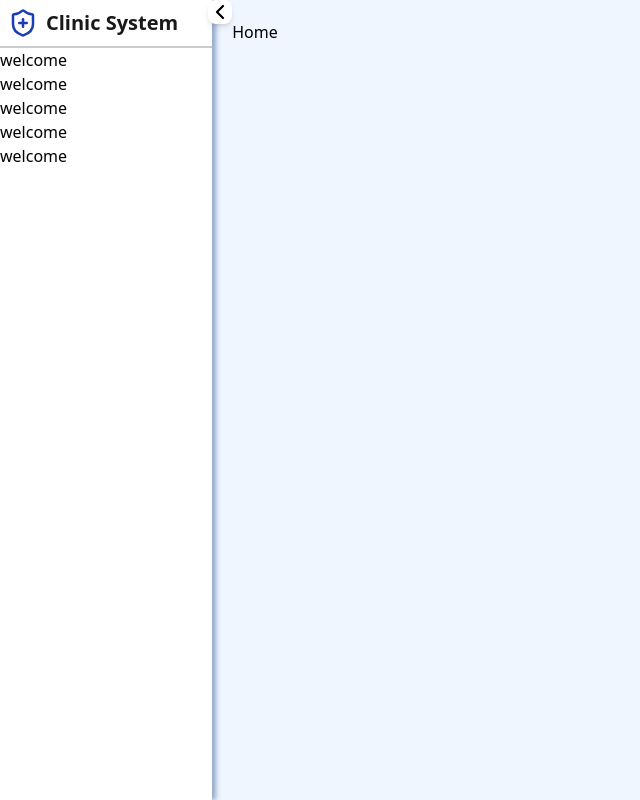
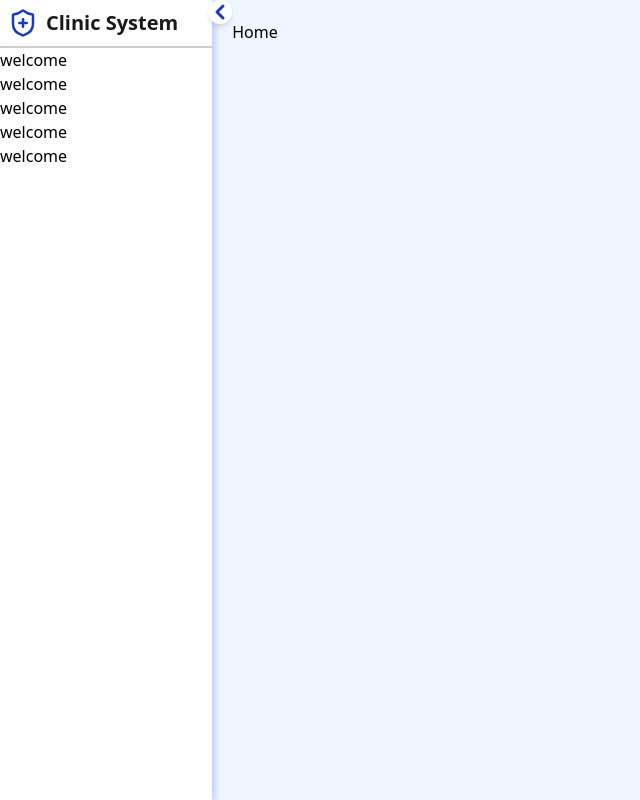
Before and after one commit to SherinNXLT/clinic-management-system-frontend, a React (Vite) app: page /clinic-system in a window 1280 px wide. Shown: the whole page, without its empty margins (0-640 px from the left). Built offline with nearby package versions, Linux system fonts and the light colour scheme.

Commit message:
update shadow and icon strock width

```diff
--- a/src/components/common/CommonMenu.tsx
+++ b/src/components/common/CommonMenu.tsx
@@ -14,16 +14,16 @@ const CommonMenu: React.FC = () => {
     <div
       className={`${
         isOpen ? "w-[90%] md:w-[20%]" : "w-0"
-      } fixed left-0 md:relative  min-h-screen transition-all duration-500  bg-white shadow-[4px_0_5px_#012f7563]`}
+      } fixed left-0 md:relative  min-h-screen transition-all duration-500  bg-white shadow-[4px_0_5px_#91b8f380]`}
     >
       <button
         onClick={() => setIsOpen(!isOpen)}
-        className="absolute -right-5 top-0 bg-white cursor-pointer rounded-lg shadow-md"
+        className="absolute -right-5 top-0 bg-white cursor-pointer rounded-full shadow-md"
       >
         {isOpen ? (
-          <ChevronLeft strokeWidth={2.25} />
+          <ChevronLeft className="text-blue-800" strokeWidth={3} />
         ) : (
-          <ChevronRight strokeWidth={2.25} />
+          <ChevronRight className="text-blue-800" strokeWidth={3} />
         )}
       </button>
       {/* Logo */}
```
